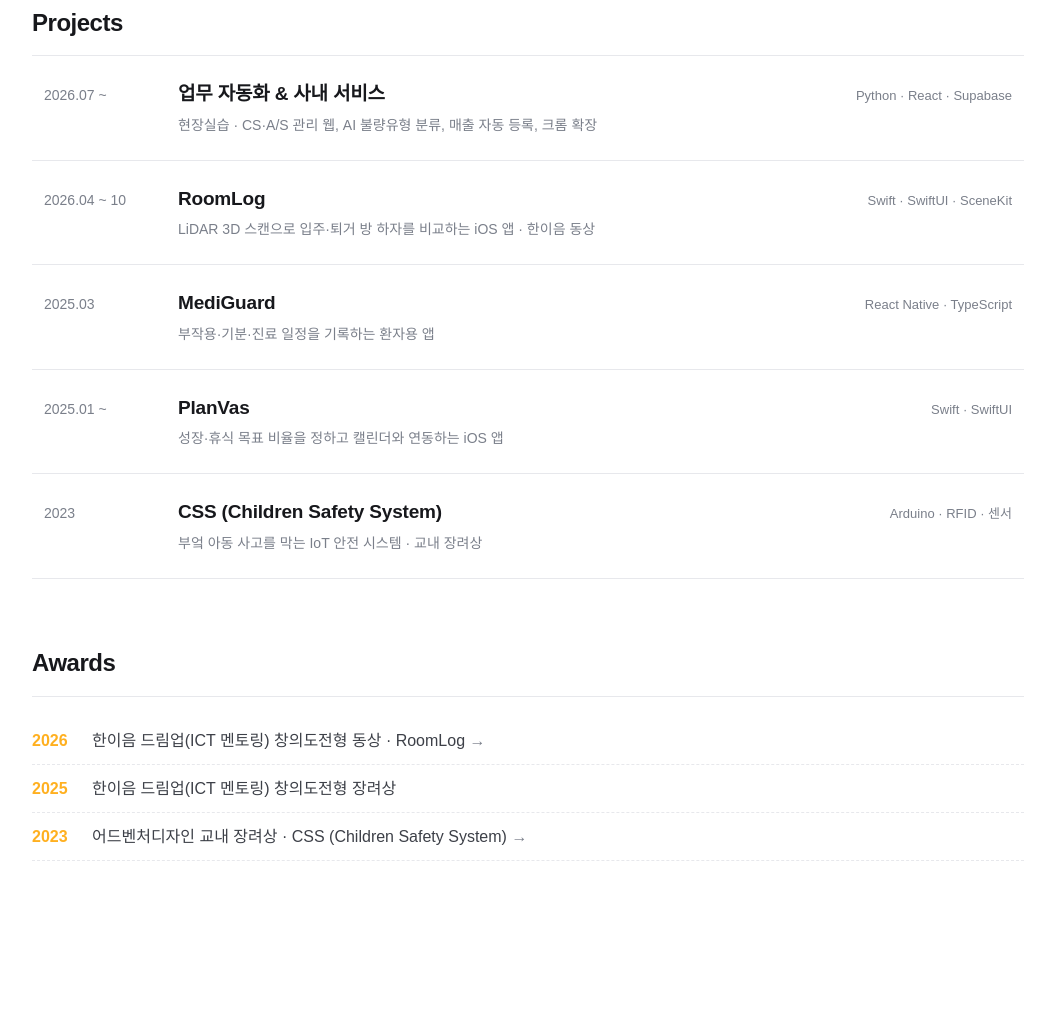
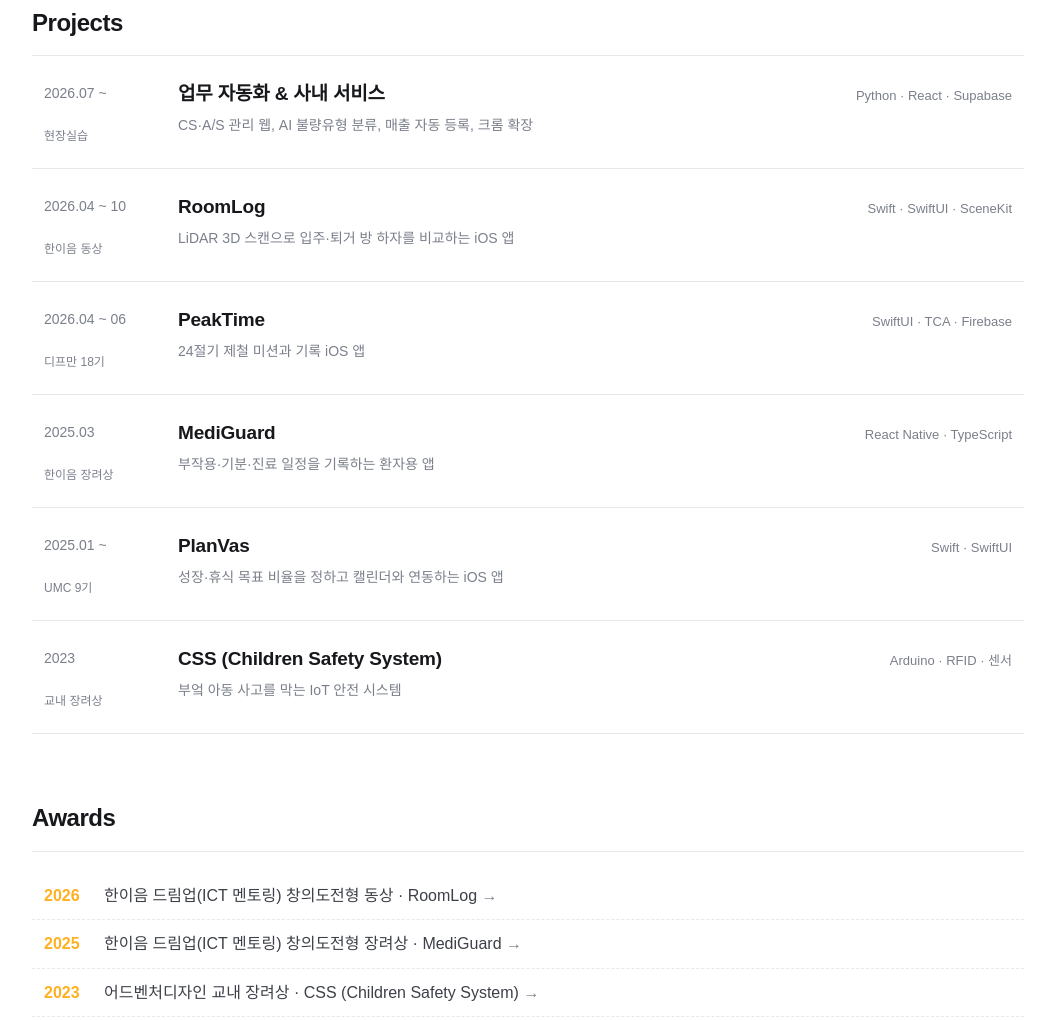
Before and after one commit to wk1717/portfolio, a plain HTML site: page index.html in a window 1280 px wide. Shown: the part 985-2005 px from the top of the page, without its empty margins (112-1167 px from the left). Drawn offline with Linux system fonts and the light colour scheme; a web font is replaced by a local one.

Commit message:
design: 목록 꼬리표를 날짜 아래로 옮기고 수상 줄 전체 hover 적용

```diff
--- a/index.html
+++ b/index.html
@@ -47,28 +47,33 @@
     <h2>Projects</h2>
     <ul class="plist">
       <li><a href="projects/ipp.html">
-        <span class="when">2026.07 ~</span>
-        <span class="what"><b>업무 자동화 &amp; 사내 서비스</b><small>현장실습 · CS·A/S 관리 웹, AI 불량유형 분류, 매출 자동 등록, 크롬 확장</small></span>
+        <span class="when">2026.07 ~<em>현장실습</em></span>
+        <span class="what"><b>업무 자동화 &amp; 사내 서비스</b><small>CS·A/S 관리 웹, AI 불량유형 분류, 매출 자동 등록, 크롬 확장</small></span>
         <span class="stack">Python · React · Supabase</span>
       </a></li>
       <li><a href="projects/roomlog.html">
-        <span class="when">2026.04 ~ 10</span>
-        <span class="what"><b>RoomLog</b><small>LiDAR 3D 스캔으로 입주·퇴거 방 하자를 비교하는 iOS 앱 · 한이음 동상</small></span>
+        <span class="when">2026.04 ~ 10<em>한이음 동상</em></span>
+        <span class="what"><b>RoomLog</b><small>LiDAR 3D 스캔으로 입주·퇴거 방 하자를 비교하는 iOS 앱</small></span>
         <span class="stack">Swift · SwiftUI · SceneKit</span>
       </a></li>
+      <li><a href="projects/peaktime.html">
+        <span class="when">2026.04 ~ 06<em>디프만 18기</em></span>
+        <span class="what"><b>PeakTime</b><small>24절기 제철 미션과 기록 iOS 앱</small></span>
+        <span class="stack">SwiftUI · TCA · Firebase</span>
+      </a></li>
       <li><a href="projects/mediguard.html">
-        <span class="when">2025.03</span>
+        <span class="when">2025.03<em>한이음 장려상</em></span>
         <span class="what"><b>MediGuard</b><small>부작용·기분·진료 일정을 기록하는 환자용 앱</small></span>
         <span class="stack">React Native · TypeScript</span>
       </a></li>
       <li><a href="projects/planvas.html">
-        <span class="when">2025.01 ~</span>
+        <span class="when">2025.01 ~<em>UMC 9기</em></span>
         <span class="what"><b>PlanVas</b><small>성장·휴식 목표 비율을 정하고 캘린더와 연동하는 iOS 앱</small></span>
         <span class="stack">Swift · SwiftUI</span>
       </a></li>
       <li><a href="projects/css.html">
-        <span class="when">2023</span>
-        <span class="what"><b>CSS (Children Safety System)</b><small>부엌 아동 사고를 막는 IoT 안전 시스템 · 교내 장려상</small></span>
+        <span class="when">2023<em>교내 장려상</em></span>
+        <span class="what"><b>CSS (Children Safety System)</b><small>부엌 아동 사고를 막는 IoT 안전 시스템</small></span>
         <span class="stack">Arduino · RFID · 센서</span>
       </a></li>
     </ul>
@@ -78,7 +83,7 @@
     <h2>Awards</h2>
     <ul class="awards">
       <li><b>2026</b><a class="alink" href="projects/roomlog.html">한이음 드림업(ICT 멘토링) 창의도전형 동상 · RoomLog</a></li>
-      <li><b>2025</b>한이음 드림업(ICT 멘토링) 창의도전형 장려상</li>
+      <li><b>2025</b><a class="alink" href="projects/mediguard.html">한이음 드림업(ICT 멘토링) 창의도전형 장려상 · MediGuard</a></li>
       <li><b>2023</b><a class="alink" href="projects/css.html">어드벤처디자인 교내 장려상 · CSS (Children Safety System)</a></li>
     </ul>
   </section>
--- a/style.css
+++ b/style.css
@@ -91,7 +91,8 @@ ul.list li + li { margin-top: 6px; }
   display: grid; grid-template-columns: 110px 1fr auto; gap: 24px; align-items: baseline;
   padding: 22px 4px; border-bottom: 1px solid var(--line);
 }
-.plist .when { font-size: 14px; color: var(--muted); font-variant-numeric: tabular-nums; }
+.plist .when { font-size: 14px; color: var(--muted); font-variant-numeric: tabular-nums; align-self: stretch; display: flex; flex-direction: column; padding-top: 4px; min-height: 68px; }
+.plist .when em { margin-top: auto; font-style: normal; font-size: 12px; color: var(--muted); }
 .plist b { display: block; font-size: 19px; color: var(--ink); letter-spacing: -.01em; }
 .plist small { font-size: 14px; color: var(--muted); }
 .plist .stack { font-size: 13px; color: var(--muted); }
@@ -125,6 +126,8 @@ footer { background: var(--dark); color: rgba(255,255,255,.6); padding: 56px 0 3
   main { padding: 48px 0 64px; }
   .plist a { grid-template-columns: 1fr; gap: 4px; }
   .plist .when { order: -1; }
+  .plist .when { display: block; min-height: 0; padding-top: 0; }
+  .plist .when em { margin: 0 0 0 8px; }
 }
 
 code { font-family: ui-monospace, Menlo, monospace; font-size: .88em; background: var(--chip); padding: 1px 6px; border-radius: 4px; }
@@ -135,14 +138,9 @@ figure.narrow img { max-width: 520px; }
 figcaption { font-size: 13px; color: var(--muted); margin-top: 8px; }
 
 .alink::after { content: " →"; color: var(--muted); }
-.alink { position: relative; z-index: 0; }
-.alink::before {
-  content: ""; position: absolute; inset: -8px -24px; z-index: -1;
-  background: radial-gradient(ellipse at center, rgba(255,176,32,.55), rgba(255,176,32,.18) 45%, transparent 72%);
-  opacity: 0; transition: opacity .25s;
-}
-.alink:hover { color: var(--ink); }
-.alink:hover::before { opacity: 1; }
+.awards li { position: relative; padding-inline: 12px; transition: background .2s; }
+.awards li:has(.alink):hover { background: #fffbf3; }
+.alink::before { content: ""; position: absolute; inset: 0; }
 .plist a { transition: background .2s; padding-inline: 12px; }
 .plist a:hover { background: #fffbf3; }
 .result figure { margin-top: 20px; }
@@ -156,3 +154,9 @@ figcaption { font-size: 13px; color: var(--muted); margin-top: 8px; }
 figure img, .phones img { cursor: zoom-in; }
 .lightbox { position: fixed; inset: 0; z-index: 100; background: rgba(15,16,20,.82); display: flex; align-items: center; justify-content: center; padding: 24px; cursor: zoom-out; }
 .lightbox img { max-width: 100%; max-height: 100%; object-fit: contain; background: #fff; border-radius: 8px; }
+.phones.long { grid-template-columns: repeat(2, minmax(0, 220px)); gap: 28px; }
+.phones.long img { border: 1px solid var(--line, #eee); border-radius: 18px; }
+.phones.photos { grid-template-columns: repeat(auto-fill, minmax(200px, 1fr)); }
+.phones.photos img { border: 1px solid var(--line); border-radius: 12px; }
+.lightbox.long { align-items: flex-start; overflow-y: auto; }
+.lightbox.long img { max-height: none; width: min(420px, 100%); }
```
